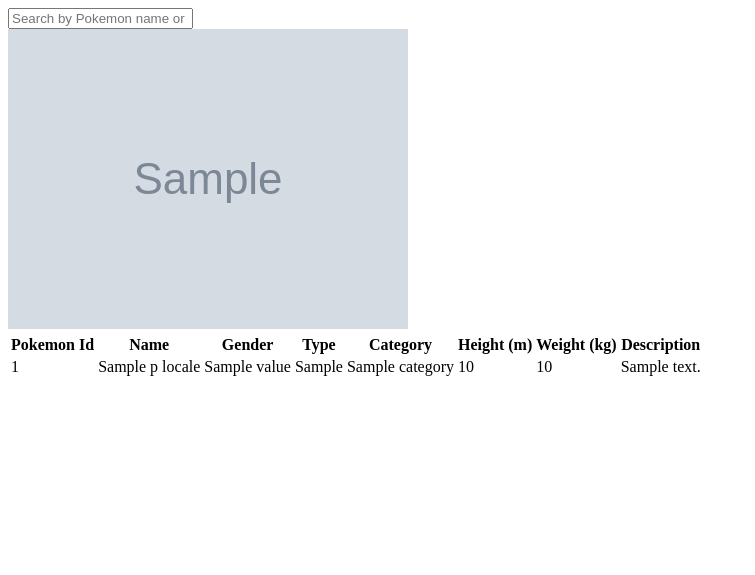
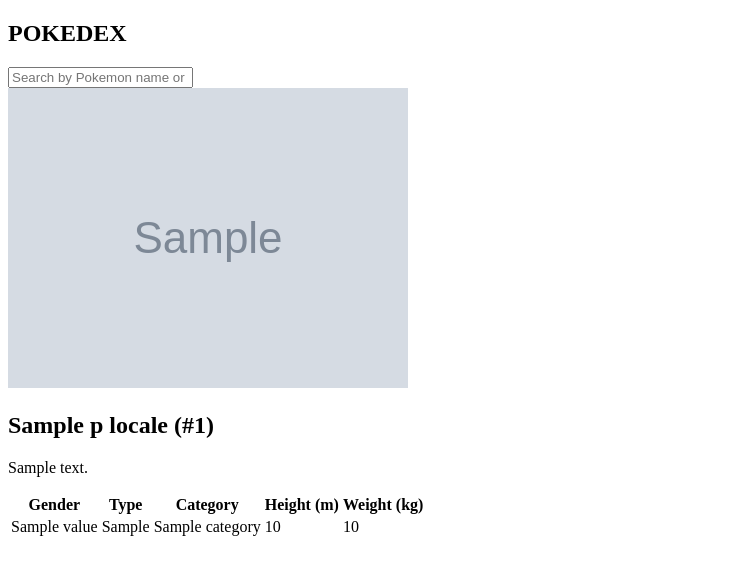
Before and after one commit to heejongahn/pokedex, a Python web app: template pokedex/templates/pokemon.html in a window 1280 px wide. Shown: the top 575 px of the page, without its empty margins (0-755 px from the left). Run offline with Jinja, Linux system fonts and the light colour scheme; the template is opened without the code that fills it: most values are stand-ins (such as "Sample title", 1, 10 or a date in 2020); grey boxes marked "Sample" are stand-in pictures; some libraries are stand-ins or nearby versions.

Commit message:
Prettyfy pokemon.html

```diff
--- a/pokedex/templates/base.html
+++ b/pokedex/templates/base.html
@@ -20,9 +20,14 @@
   <header>
   <!-- Navbar -->
     <nav>
-      <form id="search-form">
-        <input id="search-input" type="text" placeholder="Search by Pokemon name or ID..." />
-      </form>
+      <div class="row">
+        <h1 class="column">POKEDEX</h1>
+      </div>
+      <div class="row">
+        <form id="search-form" class="column">
+          <input id="search-input" type="text" placeholder="Search by Pokemon name or ID..." />
+        </form>
+      </div>
     </nav>
   </header>
 
--- a/pokedex/templates/pokemon.html
+++ b/pokedex/templates/pokemon.html
@@ -1,27 +1,27 @@
 {% extends 'base.html' %}
 {% block title %}Cool Pokedex{% endblock %}
 {% block content %}
-<img alt="{{p_locale.name}}" src="{{p.image_url}}" />
+<div class="pokemon-profile">
+  <img alt="{{p_locale.name}}" src="{{p.image_url}}" />
+  <div class="pokemon-info">
+    <h2 class="pokemon-name">{{p_locale.name}} (#{{p.poke_id}})</h2>
+    <p class="pokemon-description">{{p_locale.description}}</p>
+  </div>
+</div>
 <table>
   <tr>
-    <th>Pokemon Id</th>
-    <th>Name</th>
     <th>Gender</th>
     <th>Type</th>
     <th>Category</th>
     <th>Height (m)</th>
     <th>Weight (kg)</th>
-    <th>Description</th>
   </tr>
   <tr>
-    <td>{{p.poke_id}}</td>
-    <td>{{p_locale.name}}</td>
     <td>{{p.gender.value}}</td>
     <td>{{p.poke_type}}</td>
     <td>{{p_locale.category}}</td>
     <td>{{p.height}}</td>
     <td>{{p.weight}}</td>
-    <td>{{p_locale.description}}</td>
   </tr>
 </table>
 {% endblock %}
```
Also changed, not shown: pokedex/assets/pokedex.styl (+22 -9 lines).
